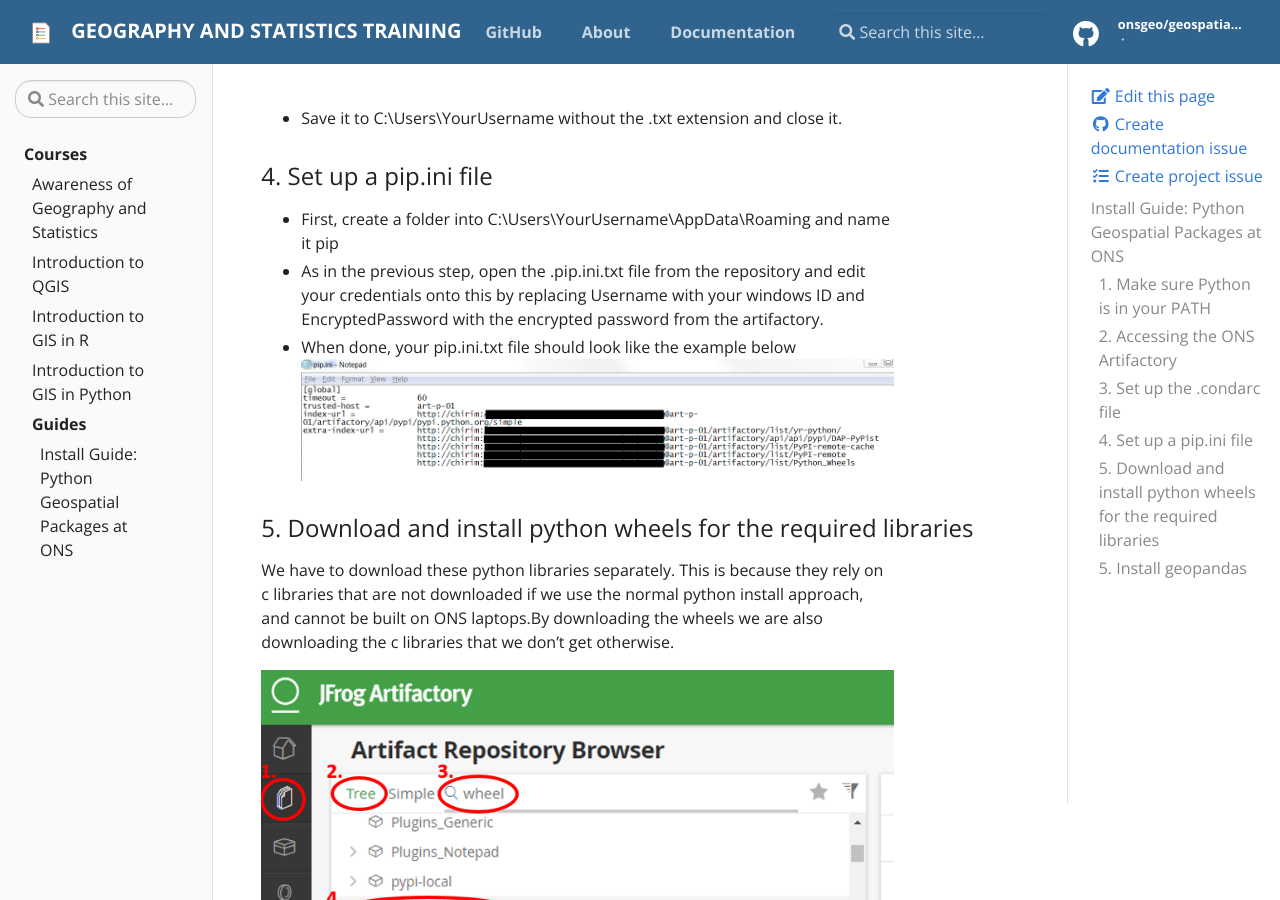
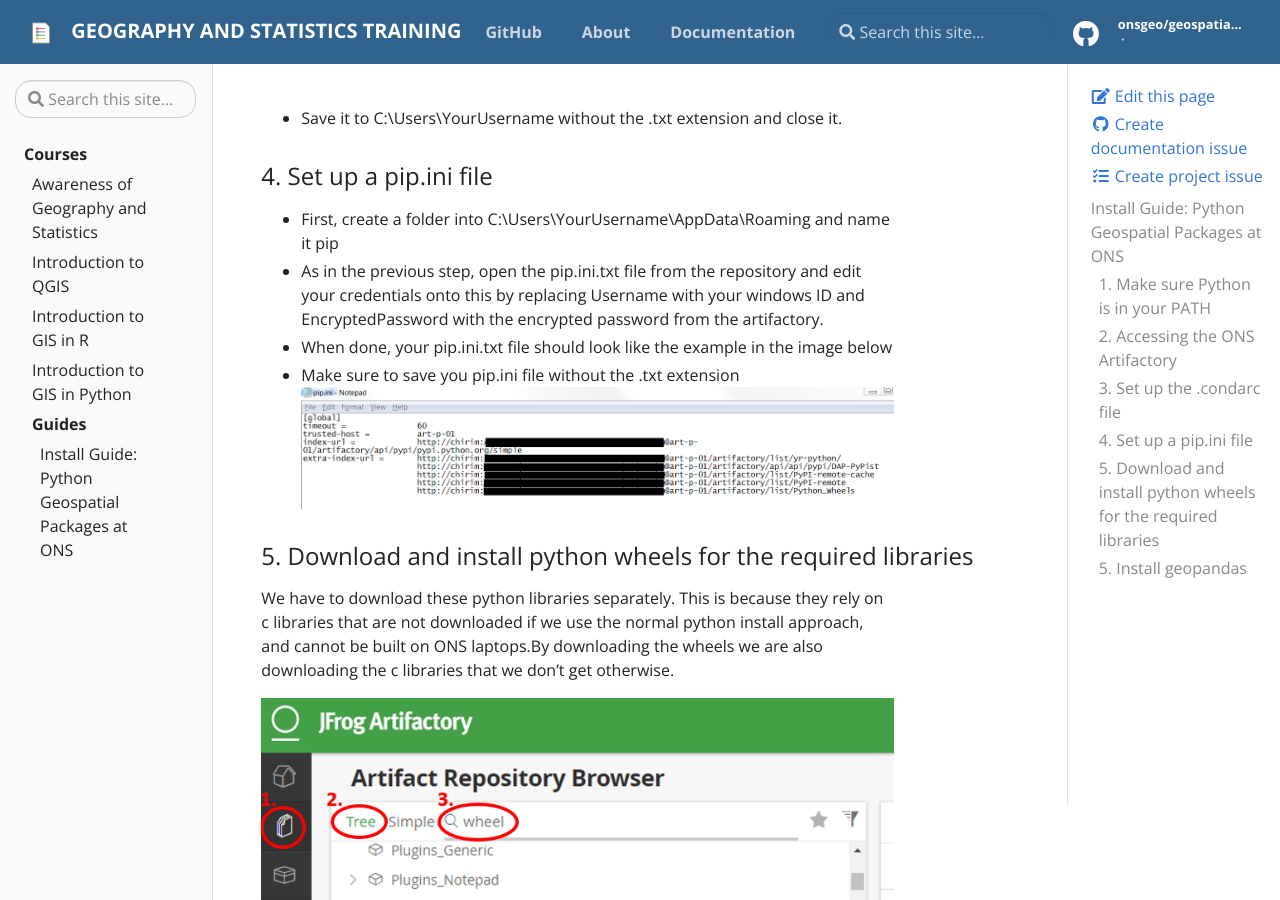
Before and after one commit to ONSgeo/geospatial-training, a Jekyll site: the page built from _docs/guides/python_install.md, in a window 1280 px wide and 900 px high, scrolled down 3738 px. Built offline with Jekyll 4.4.1, drawn with Linux system fonts in a browser that asks for light colours.

Commit message:
edits on the pip.ini section

```diff
--- a/_docs/guides/python_install.md
+++ b/_docs/guides/python_install.md
@@ -68,8 +68,9 @@ Once you have access, you need to generate an encrypted password that you can us
 
 ### 4. Set up a pip.ini file
 * First, create a folder into C:\Users\YourUsername\AppData\Roaming and name it pip
-* As in the previous step, open the .pip.ini.txt file from the repository and edit your credentials onto this by replacing Username with your windows ID and EncryptedPassword with the encrypted password from the artifactory.
-* When done, your pip.ini.txt file should look like the example below
+* As in the previous step, open the pip.ini.txt file from the repository and edit your credentials onto this by replacing Username with your windows ID and EncryptedPassword with the encrypted password from the artifactory.
+* When done, your pip.ini.txt file should look like the example in the image below
+* Make sure to save you pip.ini file without the .txt extension
 ![Image showing Pip Ini file contents](https://github.com/ONSgeo/geospatial-training/blob/master/_docs/guides/img/pip_ini.png?raw=true)
 
 
```
